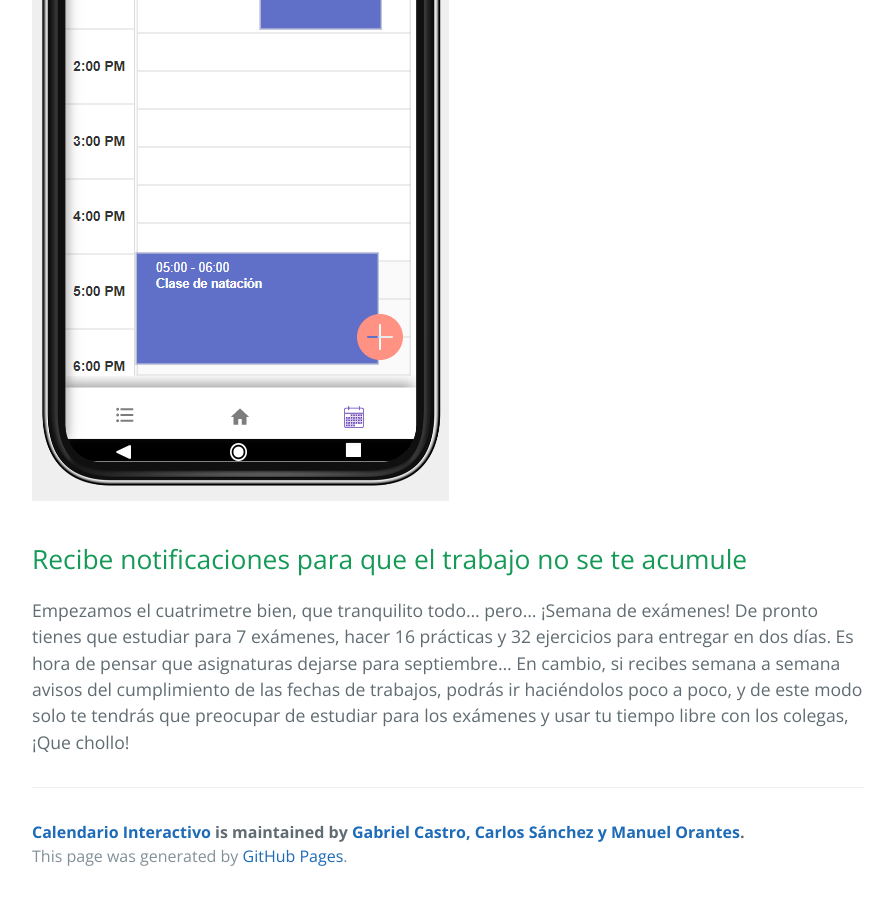
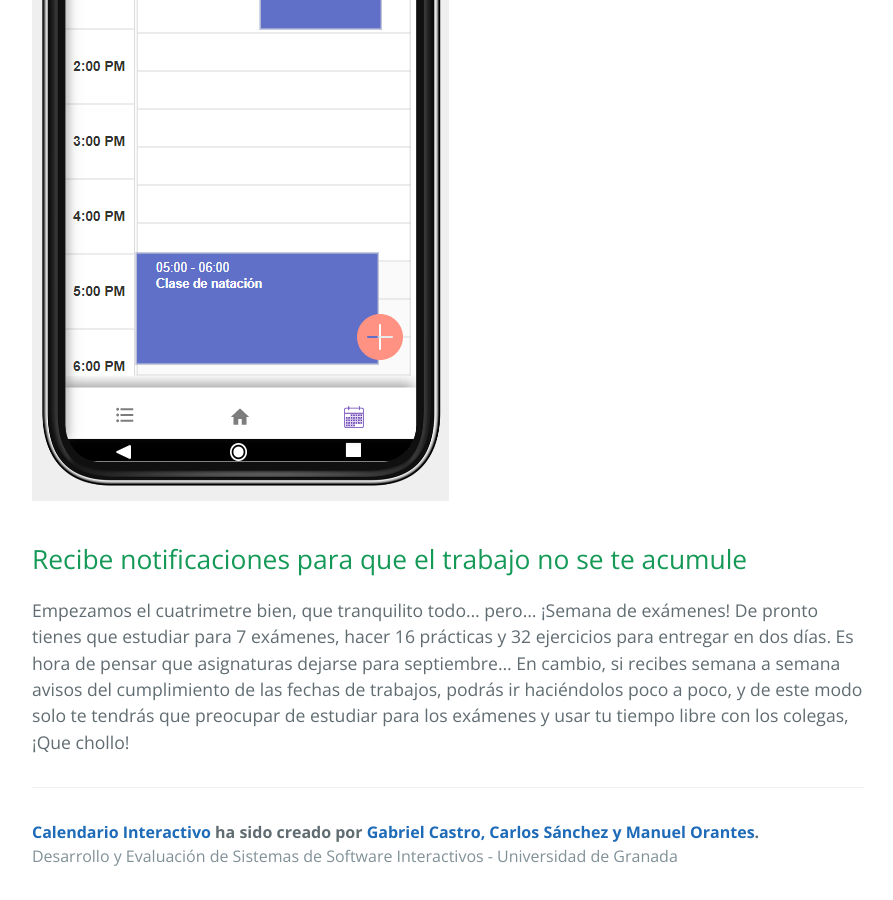
Before and after one commit to GabCas28/calendario-interactivo, a Jekyll site: the page built from index.markdown, in a window 1280 px wide and 900 px high, scrolled down 4348 px. Shown: the whole window, without its empty margins (192-1085 px from the left). Built offline with Jekyll 4.4.1, drawn with Linux system fonts in a browser that asks for light colours; some of the changed text lies outside the part shown.

Commit message:
customizando contacto y enlaces

```diff
--- a/_includes/page-footer.html
+++ b/_includes/page-footer.html
@@ -1,4 +1,4 @@
 <footer class="site-footer">
-  <span class="site-footer-owner"><a href="{{ site.url }}">{{ site.title }}</a> is maintained by <a href="{{ site.author.url }}">{{ site.author.name }}</a>.</span>
-  <span class="site-footer-credits">This page was generated by <a href="https://pages.github.com">GitHub Pages</a>.</span>
+    <span class="site-footer-owner"><a href="{{ site.url }}">{{ site.title }}</a> ha sido creado por <a href="{{ site.author.url }}">{{ site.author.name }}</a>.</span>
+    <span class="site-footer-credits">Desarrollo y Evaluación de Sistemas de Software Interactivos - Universidad de Granada</span>
 </footer>
--- a/_includes/page-header.html
+++ b/_includes/page-header.html
@@ -1,7 +1,7 @@
 <section class="page-header">
-  <h1 class="project-name">{{ site.title }}</h1>
-  <h2 class="project-tagline">{{ site.tagline }}</h2>
-  <a href="#" class="btn">View on GitHub</a>
-  <a href="#" class="btn">Download .zip</a>
-  <a href="#" class="btn">Download .tar.gz</a>
+    <h1 class="project-name">{{ site.title }}</h1>
+    <h2 class="project-tagline">{{ site.tagline }}</h2>
+    <a href="https://github.com/GabCas28/calendario-interactivo" class="btn">Ver archivos en GitHub</a>
+    <a href="https://github.com/GabCas28/calendario-interactivo/archive/main.zip" class="btn">Descargar .zip</a>
+    <a href="https://github.com/GabCas28/calendario-interactivo/archive/main.tar.gz" class="btn">Descargar .tar.gz</a>
 </section>
```
Also changed, not shown: _posts/2016-02-12-sample-content.markdown (deleted, +0 -24 lines), _posts/index.md (deleted, +0 -31 lines), _posts/img/add-apuntes.png (deleted), _posts/img/agenda.png (deleted), _posts/img/calendar.png (deleted), _posts/img/home-banner.png (deleted), _posts/img/share.png (deleted).
